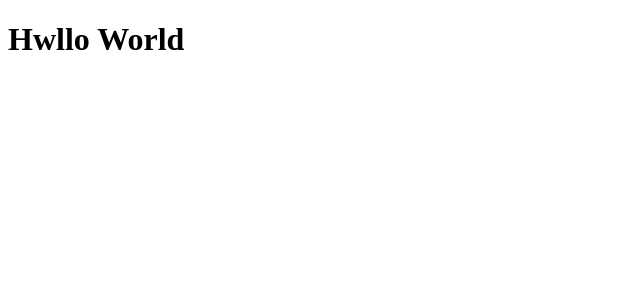
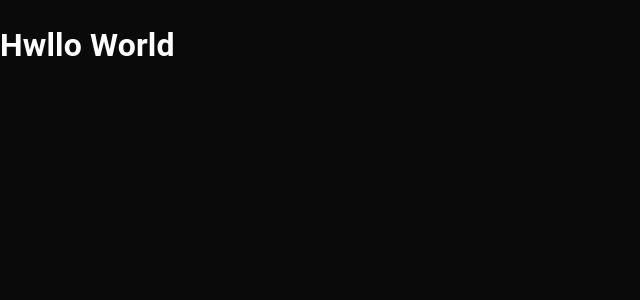
Before and after one commit to valentinesamuel/ts-todo-react, a React (Vite) app: page / in a window 1280 px wide. Shown: the top 300 px of the page, without its empty margins (0-640 px from the left). Built offline with nearby package versions, Linux system fonts and the light colour scheme.

Commit message:
FEAT: Created mui custom theme

```diff
--- a/src/App.tsx
+++ b/src/App.tsx
@@ -1,6 +1,13 @@
 import { FC, ReactElement } from 'react';
+import { ThemeProvider, CssBaseline } from '@mui/material';
+import { customTheme } from './themes/customeTheme';
 
 const App:FC = (): ReactElement => {
-  return <h1>Hwllo World</h1>;
+  return (
+    <ThemeProvider theme={customTheme}>
+      <CssBaseline/>
+      <h1>Hwllo World</h1>
+    </ThemeProvider>
+  );
 };
 export default App;
--- /dev/null
+++ b/src/themes/customeTheme.ts
@@ -0,0 +1,16 @@
+import { createTheme, ThemeOptions } from '@mui/material';
+
+export const customTheme: ThemeOptions = createTheme({
+  palette: {
+    mode: 'dark',
+    primary: {
+      light: 'rgba(168, 85, 247, .80)',
+      main: 'rgba(168, 85, 247, .65)',
+      dark: 'rgba(168, 85, 247, .28)',
+    },
+    background: {
+      paper: '#151515',
+      default: 'rgba(0,0,0,.96)',
+    },
+  },
+});
```
